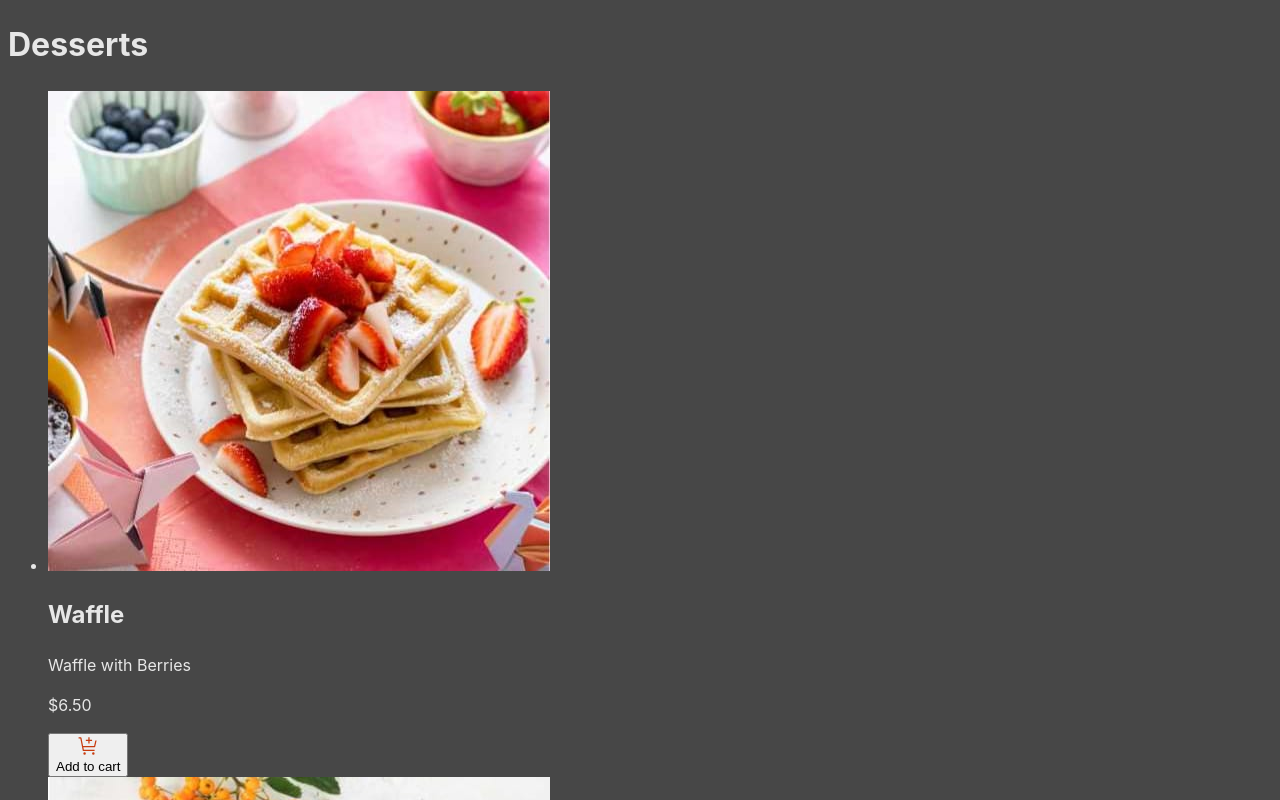
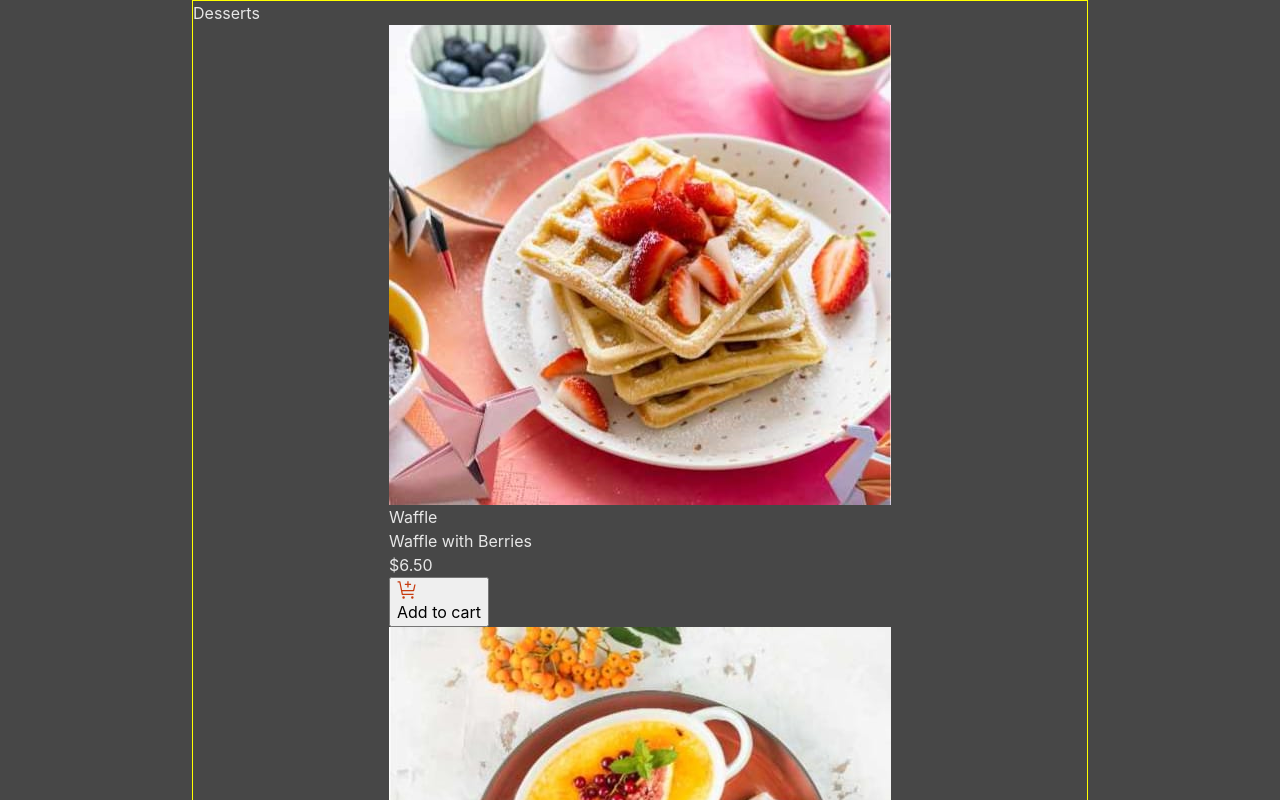
Before and after one commit to Bilek-Petr/product_list, a React (Vite) app: page / in a window 1280 px wide. Shown: the top 800 px of the page. Built offline with nearby package versions, Linux system fonts and the light colour scheme; the HTML template or start-up script is replaced by a standard one.

Commit message:
minor changes have been applied

```diff
--- a/src/App.css
+++ b/src/App.css
@@ -40,3 +40,110 @@
 .read-the-docs {
   color: #888;
 } */
+
+/* ==================RESET==================== */
+
+/*****************************************************************************
+ * reset
+ *
+ *  Based on Josh Comeau's CSS reset.  This initializes elements to a
+ *  predictable and repeatable state to make reuse across project simpler.
+ *
+ *****************************************************************************/
+/**
+ * use border-box for all elements
+ */
+*,
+*::before,
+*::after {
+   box-sizing: border-box;
+}
+/**
+ * set default margin on everything to 0
+ */
+* {
+   margin: 0;
+}
+/**
+ * full height body by default
+ */
+html,
+body {
+   height: 100%;
+}
+/**
+ * readable font defaults including proper high-dpi font anti-aliasing
+ */
+body {
+   line-height: 1.5;
+   -webkit-font-smoothing: antialiased;
+}
+/**
+ * eliminate single line artifact on img and limit scale so initial display
+ * is not unusually huge for high-dpi images.
+ */
+img,
+picture,
+video,
+canvas,
+svg {
+   display: block;
+   max-width: 100%;
+}
+/**
+ * inherit rather than use implicit fonts on form elements
+ */
+input,
+button,
+textarea,
+select {
+   font: inherit;
+}
+/**
+ * headings and paragraph should inherit body font and have
+ * no implicit margins.
+ */
+p,
+h1,
+h2,
+h3,
+h4,
+h5,
+h6 {
+   margin: 0;
+   font: inherit;
+   overflow-wrap: break-word;
+}
+/**
+ * limit z-index to within the application layers and do not bleed into
+ * browser supplied layers.
+ */
+#root,
+#__next {
+   isolation: isolate;
+}
+/**
+ * eliminate styling on links so they look like normal text by default
+ */
+a {
+   color: currentcolor;
+   text-decoration: none;
+}
+/* ==================== RESET ===================  */
+
+.wrapper {
+   margin: 0 auto;
+   width: 70%;
+   border: 1px solid yellow;
+}
+
+.product-list {
+   display: flex;
+   flex-wrap: wrap;
+   justify-content: center;
+   padding: 0;
+}
+
+.product-list__item {
+   list-style-type: none;
+}
--- a/src/App.jsx
+++ b/src/App.jsx
@@ -1,12 +1,16 @@
 import Header from './components/Header';
 import ProductList from './components/ProductList';
+import Cart from './components/Cart';
 import './App.css';
 
 function App() {
    return (
       <>
-         <Header />
-         <ProductList />
+         <div className="wrapper">
+            <Header />
+            <ProductList />
+            <Cart />
+         </div>
       </>
    );
 }
```
